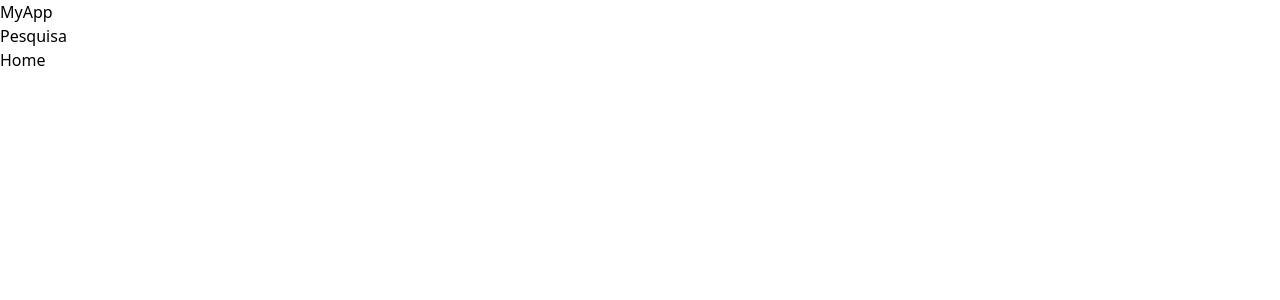
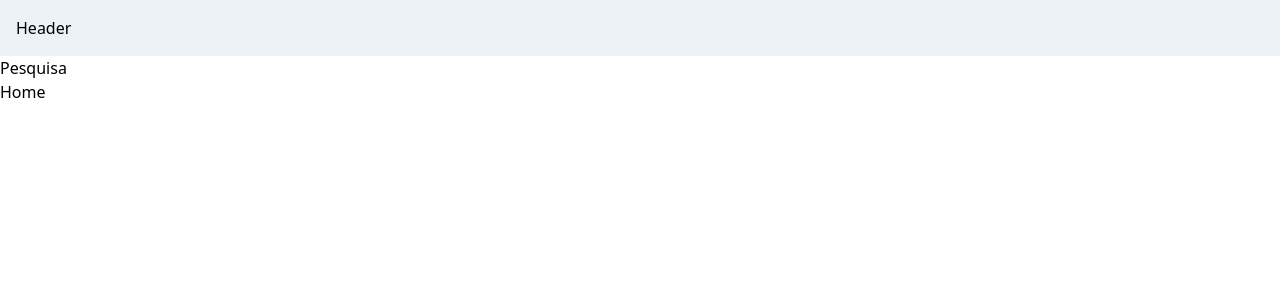
Before and after one commit to RenatoSiqueira/meuRestaurante, a Next.js app: page /pesquisa in a window 1280 px wide. Shown: the top 300 px of the page. Built offline with nearby package versions, Linux system fonts and the light colour scheme.

Commit message:
css modules added

```diff
--- /dev/null
+++ b/components/Header/index.js
@@ -0,0 +1,12 @@
+import React from 'react'
+import styles from './styles.module.css'
+
+const Header = () => (
+    <div className={styles.wrapper}>
+        <div className='container mx-auto'>
+            Header
+        </div>
+    </div>
+)
+
+export default Header
--- /dev/null
+++ b/components/Header/styles.module.css
@@ -0,0 +1,3 @@
+.wrapper {
+    @apply bg-gray-200 p-4;
+}
--- a/pages/_app.js
+++ b/pages/_app.js
@@ -1,11 +1,15 @@
 import React from 'react'
 import '../css/styles.css'
+
+import Header from '../components/Header'
 
 const MyApp = ({Component, pageProps}) => {
     return (
         <div>
-            <h1>MyApp</h1>
-            <Component {...pageProps} />
+            <Header/>
+            <div className='container mx-auto'>
+                <Component {...pageProps} />
+            </div>
         </div>
     )
 }
```
